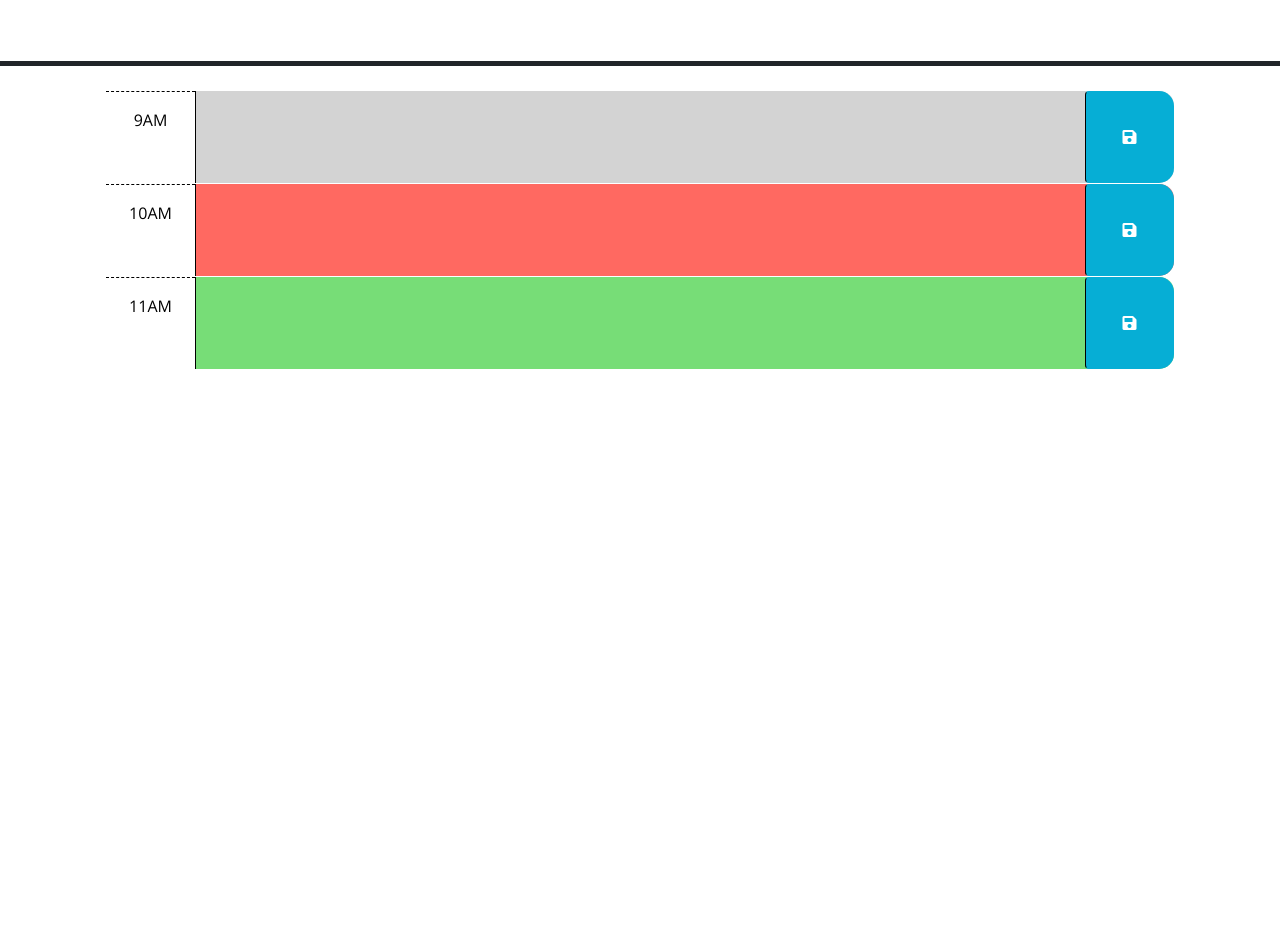
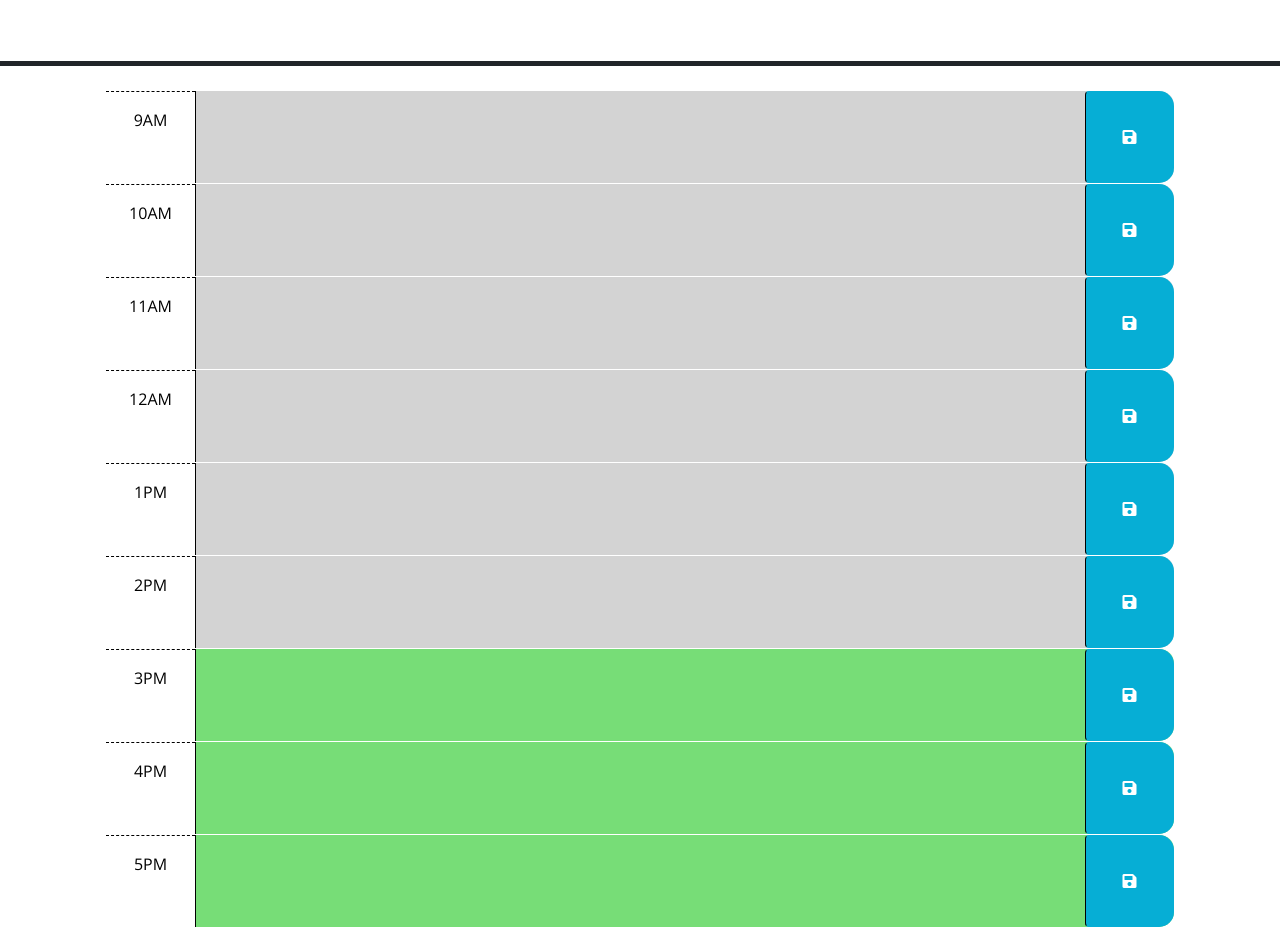
Before and after one commit to tronmitch/daily_schedule, a plain HTML site: page index.html in a window 1280 px wide. Shown: the part 166-1093 px from the top of the page. Before the commit the page ends 800 px from the top, so only its background shows below. Drawn offline with nearby package versions, Linux system fonts and the light colour scheme.

Commit message:
added loop for add past/present/future class

```diff
--- a/index.html
+++ b/index.html
@@ -66,6 +66,54 @@
         </button>
       </div>
 
+      <div id="hour-12" class="row time-block future">
+        <div class="col-2 col-md-1 hour text-center py-3">12AM</div>
+        <textarea class="col-8 col-md-10 description" rows="3"> </textarea>
+        <button class="btn saveBtn col-2 col-md-1" aria-label="save">
+          <i class="fas fa-save" aria-hidden="true"></i>
+        </button>
+      </div>
+
+      <div id="hour-13" class="row time-block future">
+        <div class="col-2 col-md-1 hour text-center py-3">1PM</div>
+        <textarea class="col-8 col-md-10 description" rows="3"> </textarea>
+        <button class="btn saveBtn col-2 col-md-1" aria-label="save">
+          <i class="fas fa-save" aria-hidden="true"></i>
+        </button>
+      </div>
+
+      <div id="hour-14" class="row time-block future">
+        <div class="col-2 col-md-1 hour text-center py-3">2PM</div>
+        <textarea class="col-8 col-md-10 description" rows="3"> </textarea>
+        <button class="btn saveBtn col-2 col-md-1" aria-label="save">
+          <i class="fas fa-save" aria-hidden="true"></i>
+        </button>
+      </div>
+
+      <div id="hour-15" class="row time-block future">
+        <div class="col-2 col-md-1 hour text-center py-3">3PM</div>
+        <textarea class="col-8 col-md-10 description" rows="3"> </textarea>
+        <button class="btn saveBtn col-2 col-md-1" aria-label="save">
+          <i class="fas fa-save" aria-hidden="true"></i>
+        </button>
+      </div>
+
+      <div id="hour-16" class="row time-block future">
+        <div class="col-2 col-md-1 hour text-center py-3">4PM</div>
+        <textarea class="col-8 col-md-10 description" rows="3"> </textarea>
+        <button class="btn saveBtn col-2 col-md-1" aria-label="save">
+          <i class="fas fa-save" aria-hidden="true"></i>
+        </button>
+      </div>
+
+      <div id="hour-17" class="row time-block future">
+        <div class="col-2 col-md-1 hour text-center py-3">5PM</div>
+        <textarea class="col-8 col-md-10 description" rows="3"> </textarea>
+        <button class="btn saveBtn col-2 col-md-1" aria-label="save">
+          <i class="fas fa-save" aria-hidden="true"></i>
+        </button>
+      </div>
+
     <script src="https://code.jquery.com/jquery-3.4.1.min.js"></script>
     <script
       src="https://cdn.jsdelivr.net/npm/dayjs@1.11.3/dayjs.min.js"
--- a/script.js
+++ b/script.js
@@ -30,6 +30,25 @@ $(function () {
   // attribute of each time-block be used to conditionally add or remove the
   // past, present, and future classes? How can Day.js be used to get the
   // current hour in 24-hour time?
+
+
+var today = dayjs();
+var currentHour = today.$H;
+var x = $('#hour-13');
+x.attr('class','row time-block past')
+
+for (let i = 9; i <15; i++){
+
+  var hourBlock = $('#hour-'+i)
+  if (currentHour == i){
+    hourBlock.attr('class','row time-block present')
+  }else if(currentHour < i){
+    hourBlock.attr('class','row time-block past')
+  }else{
+    hourBlock.attr('class','row time-block future')
+  }
+
+}
   //
   // TODO: Add code to get any user input that was saved in localStorage and set
   // the values of the corresponding textarea elements. HINT: How can the id
```
